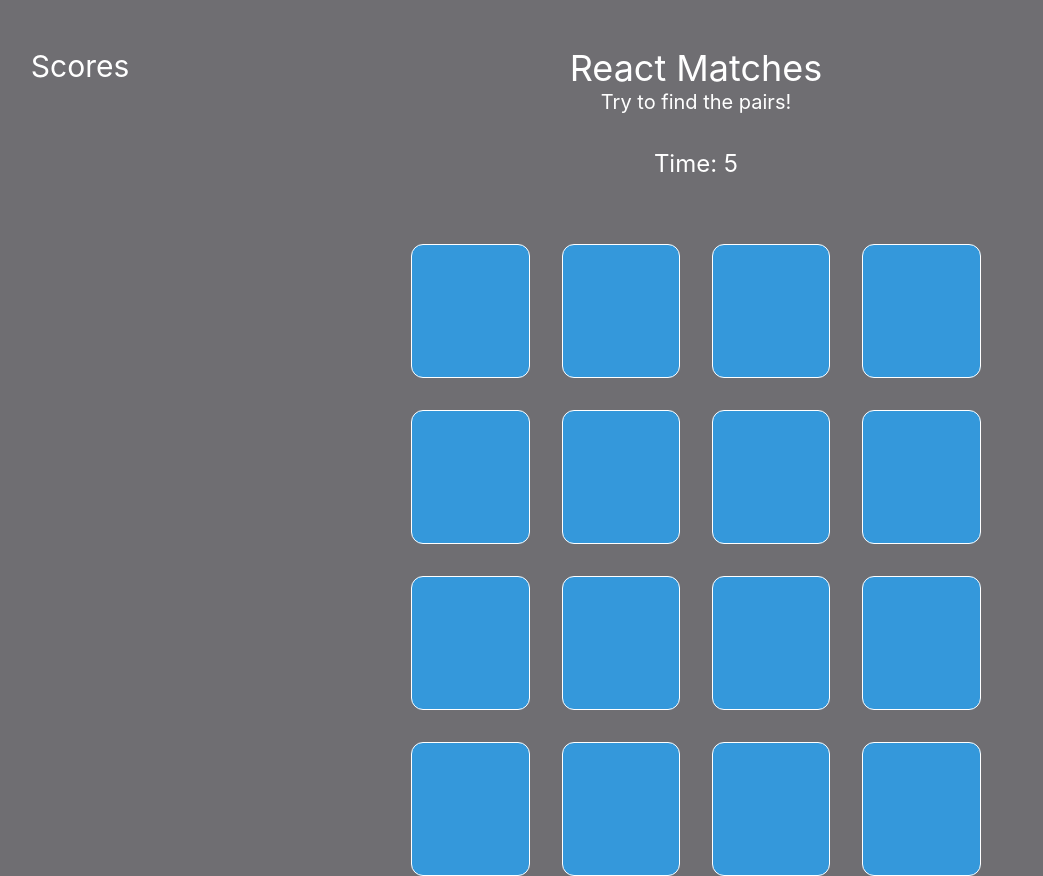
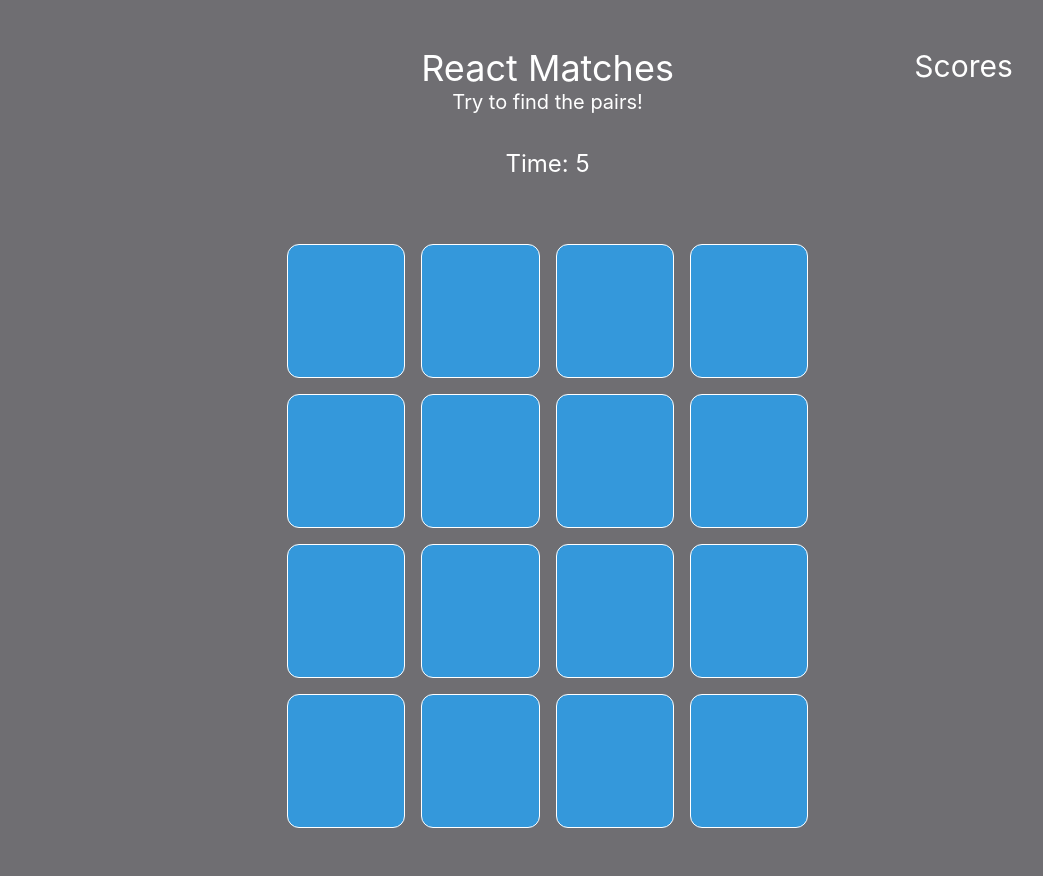
Before and after one commit to cw417/mern-matches, a React (Create React App) app in the folder client/: page / in a window 1280 px wide. Shown: the whole page, without its empty margins (32-1075 px from the left). After the commit the page ends 828 px from the top, so only its background shows below. Built offline with nearby package versions, Linux system fonts and the light colour scheme.

Commit message:
Add reactive styling

```diff
--- a/client/src/components/Playfield.js
+++ b/client/src/components/Playfield.js
@@ -135,18 +135,18 @@ export default function GameField() {
   }
 
   return (
-    <div className='flex flex-col items-center w-full'>
-      <div className='flex flex-row w-full'>
-        <div className='min-w-[10%] mt-12 ml-12'>
-          <Sidebar sortedScores={getSortedScores()} />
-        </div>
-        <div className='flex flex-col text-center w-[87.5%] mt-12'>
+    <div className='w-full'>
+      <div className='flex flex-col md:flex-row w-full'>
+        <div className='flex flex-col text-center w-full md:w-[87.5%] md:ml-[20%] mt-12'>
           <div className='text-4xl'>React Matches</div>
           <div className='text-xl'>Try to find the pairs!</div>
           <div className='text-2xl my-8'>Time: {time}</div>
-          <div className='grid grid-cols-4 grid-rows-4 gap-4 lg:gap-8 m-auto mt-8'>
+          <div className='grid grid-cols-4 grid-rows-4 gap-2 md:gap-4 m-auto mt-8'>
               {renderPlayfield()}
           </div>
+        </div>
+        <div className='w-full md:w-1/6 lg:w-1/4 md:mt-12 mr-16 lg:mr-32 xl:mr-48 float-right'>
+          <Sidebar sortedScores={getSortedScores()} />
         </div>
       </div>
     </div>
```
